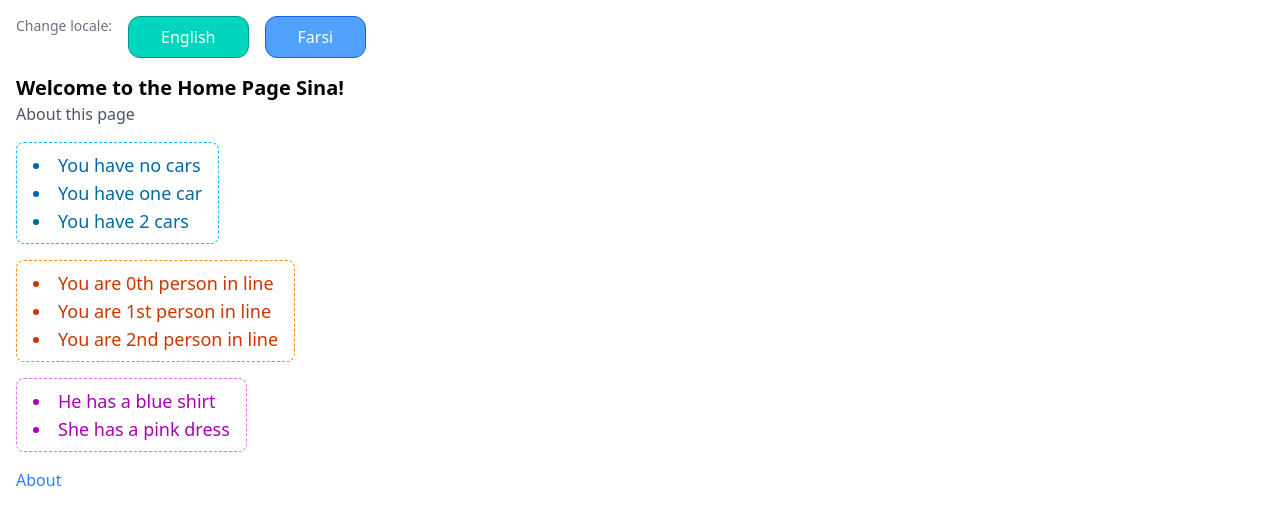
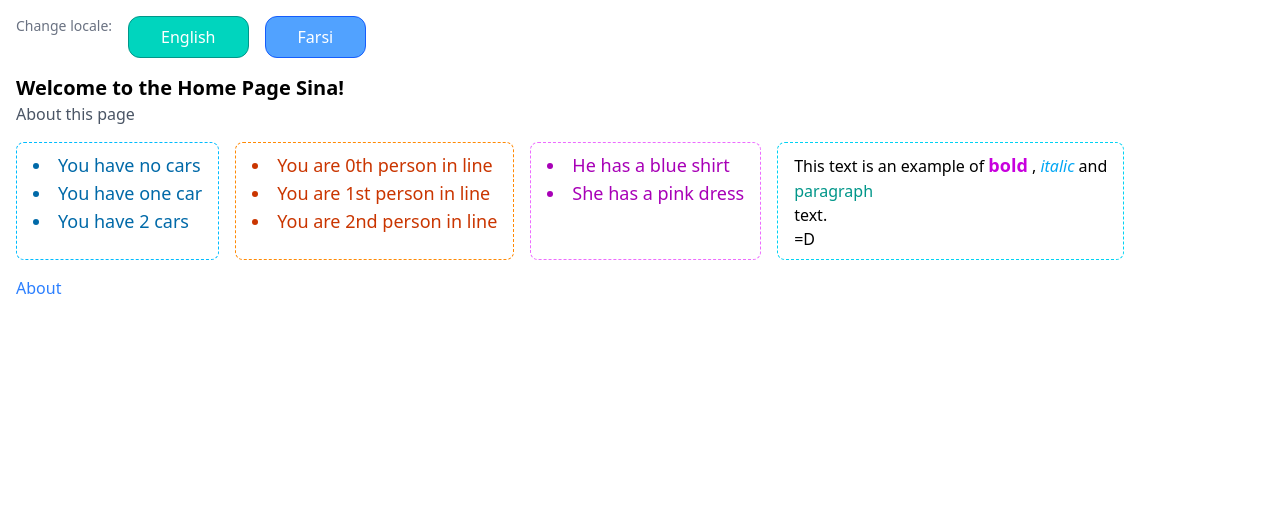
Before and after one commit to sinaRh99/next-intl-test-app, a Next.js app: page /en in a window 1280 px wide. Shown: the top 524 px of the page. Built offline with nearby package versions, Linux system fonts and the light colour scheme.

Commit message:
experiment rich text formating

```diff
--- a/messages/en.json
+++ b/messages/en.json
@@ -5,7 +5,8 @@
     "urlTitle": "Home",
     "carCount": "You have {count, plural, =0 {no cars} one {one car} other {# cars}}",
     "personOrder": "You are {order, selectordinal, one {#st} two {#nd} few {#rd} other {#th}} person in line",
-    "hasCloth": "{gender, select, female {She has a pink dress} male {He has a blue shirt} other {}}"
+    "hasCloth": "{gender, select, female {She has a pink dress} male {He has a blue shirt} other {}}",
+    "richText": "This text is an example of <b>bold</b> , <i>italic</i> and <p>paragraph</p> text.<br></br> {emoji}"
   },
   "AboutPage": {
     "title": "About Us",
--- a/messages/fa.json
+++ b/messages/fa.json
@@ -5,7 +5,8 @@
     "urlTitle": "خانه",
     "carCount": "شما {count, plural, =0 {هیچ ماشینی ندارید} other {# ماشین دارید}}",
     "personOrder": " شما نفر{order, selectordinal, other {#ام}}  در صف انتظار هستید",
-    "hasCloth": "او {gender, select, female {یک شومیز صورتی} male {یک پیراهن آبی} other {}} دارد"
+    "hasCloth": "او {gender, select, female {یک شومیز صورتی} male {یک پیراهن آبی} other {}} دارد",
+    "richText": "این متن نمونه ای از <b>پررنگ</b> ، <i>کج</i> و <p>پاراگراف</p> است.<br></br> {emoji}"
   },
   "AboutPage": {
     "title": "درباره ما",
--- a/src/app/[locale]/page.tsx
+++ b/src/app/[locale]/page.tsx
@@ -2,6 +2,7 @@ import { getTranslations, setRequestLocale } from "next-intl/server";
 import { Link } from "@/i18n/navigation";
 import { use } from "react";
 import { useTranslations } from "next-intl";
+import { RichText } from "../components";
 
 export async function generateMetadata({
   params,
@@ -32,20 +33,27 @@ export default function Home({
     <div>
       <h1 className="font-bold text-xl">{t("title", { name: "Sina" })}</h1>
       <h3 className="text-gray-600">{t("description")}</h3>
-      <ul className="my-4 border border-sky-400 border-dashed w-fit list-disc list-inside py-2 px-4 rounded-lg font-medium text-lg text-sky-700">
+      <div className="flex wrap gap-4 my-4">
+        <ul className="border border-sky-400 border-dashed w-fit list-disc list-inside py-2 px-4 rounded-lg font-medium text-lg text-sky-700">
           <li>{t("carCount", { count: 0 })}</li>
           <li>{t("carCount", { count: 1 })}</li>
           <li>{t("carCount", { count: 2 })}</li>
         </ul>
-      <ul className="my-4 border border-orange-400 border-dashed w-fit list-disc list-inside py-2 px-4 rounded-lg font-medium text-lg text-orange-700">
+        <ul className="border border-orange-400 border-dashed w-fit list-disc list-inside py-2 px-4 rounded-lg font-medium text-lg text-orange-700">
           <li>{t("personOrder", { order: 0 })}</li>
           <li>{t("personOrder", { order: 1 })}</li>
           <li>{t("personOrder", { order: 2 })}</li>
         </ul>
-      <ul className="my-4 border border-fuchsia-400 border-dashed w-fit list-disc list-inside py-2 px-4 rounded-lg font-medium text-lg text-fuchsia-700">
+        <ul className="border border-fuchsia-400 border-dashed w-fit list-disc list-inside py-2 px-4 rounded-lg font-medium text-lg text-fuchsia-700">
           <li>{t("hasCloth", { gender: "male" })}</li>
           <li>{t("hasCloth", { gender: "female" })}</li>
         </ul>
+        <div className="border border-dashed py-2 px-4 w-fit border-cyan-400 rounded-lg">
+          <RichText>
+            {(tags) => t.rich("richText", { ...tags, emoji: "=D" })}
+          </RichText>
+        </div>
+      </div>
       <Link className="mt-4 text-blue-500 hover:text-blue-600" href="/about">
         {aboutPageT("urlTitle")}
       </Link>
--- /dev/null
+++ b/src/app/components/RichText/index.tsx
@@ -0,0 +1,24 @@
+import { ReactNode } from "react";
+
+type Tag = "p" | "b" | "i" | "br";
+
+type Props = {
+  children: (
+    tags: Record<Tag, (chunks: ReactNode) => ReactNode>
+  ) => React.ReactNode;
+};
+
+export const RichText = ({ children }: Props) => {
+  return (
+    <div className="prose">
+      {children({
+        p: (chunks) => <p className="text-teal-600">{chunks}</p>,
+        b: (chunks) => (
+          <b className="font-bold text-fuchsia-600 text-lg">{chunks}</b>
+        ),
+        i: (chunks) => <i className="italic text-sky-500">{chunks}</i>,
+        br: () => <br />,
+      })}
+    </div>
+  );
+};
--- a/src/app/components/index.tsx
+++ b/src/app/components/index.tsx
@@ -1 +1,2 @@
 export * from "./ChangeLocale";
+export * from "./RichText";
```
Lines whose indentation alone changed are shown as unchanged.
